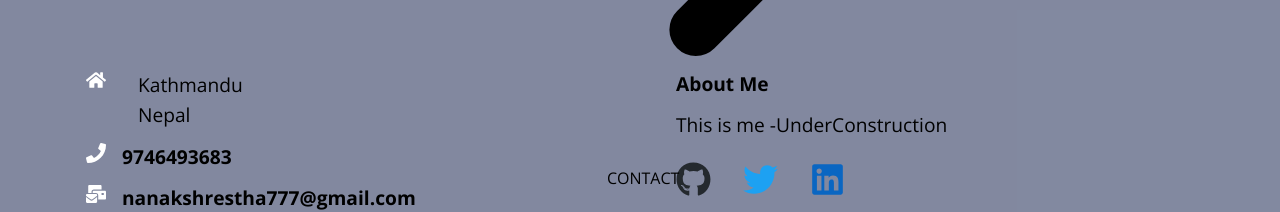
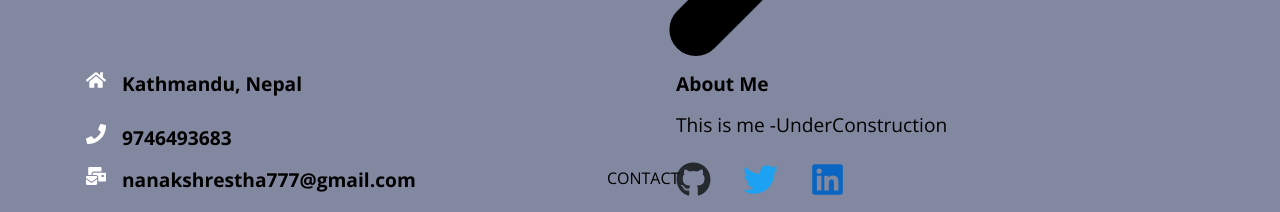
Before and after one commit to nanakshrestha777/my_portfolio, a React (Create React App) app: page / in a window 1280 px wide. Shown: the part 1007-1219 px from the top of the page. Built offline with nearby package versions, Linux system fonts and the light colour scheme.

Commit message:
little change in footer

```diff
--- a/src/components/Footer.js
+++ b/src/components/Footer.js
@@ -8,10 +8,10 @@ const Footer = () => {
       <div className="footer-container">
         <div className="left">
           <div className="location">
-            <FaHome size={20} style={{ color: "fff", marginRight: "2rem" }} />
+            <FaHome size={20} style={{ color: "fff", marginRight: "1rem" }} />
             <div>
-              <p>Kathmandu</p>
-              <p>Nepal</p>
+              <h4>Kathmandu, Nepal</h4>
+              {/* <p>Nepal</p> */}
             </div>
           </div>
           <div className="phone">
```
